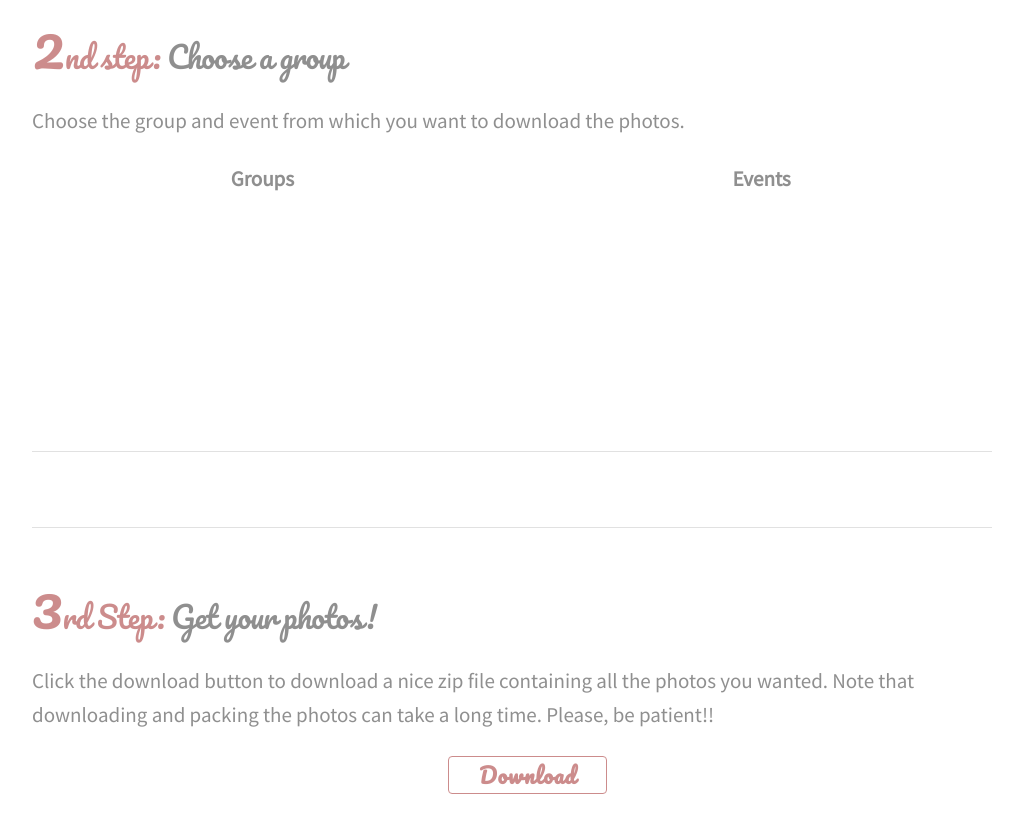
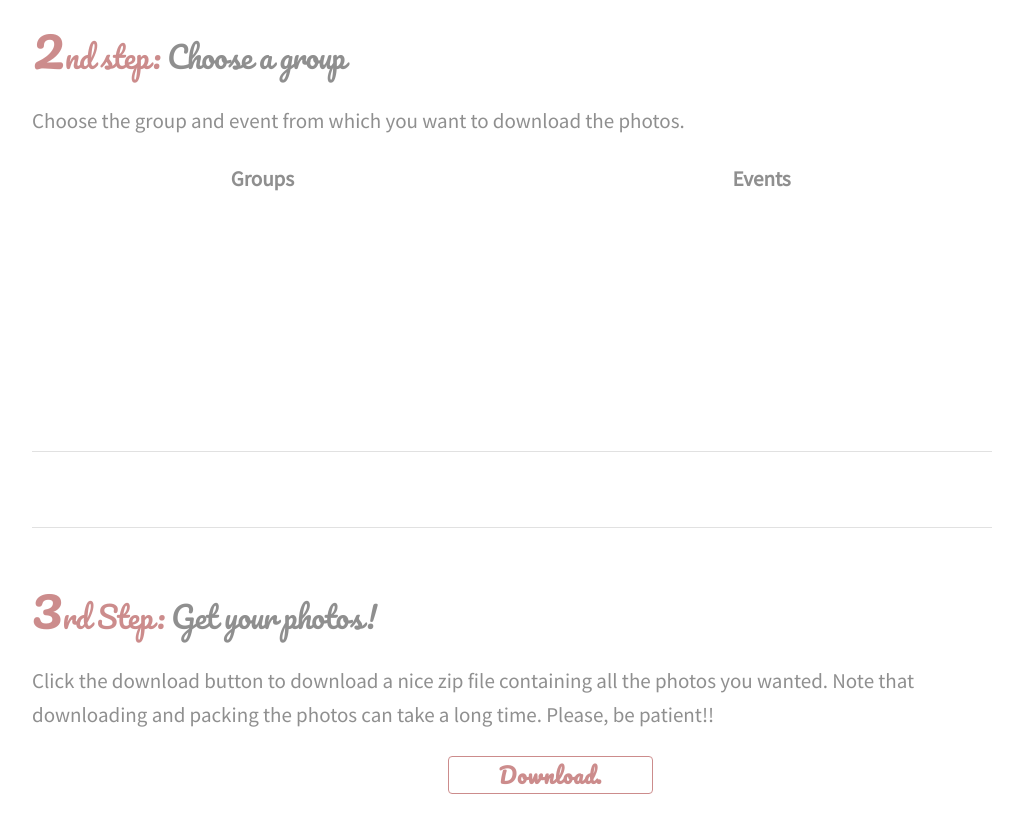
Before and after one commit to victor-gil-sepulveda/MeetupPhotoDownloader, a website: page index.html in a window 1280 px wide. Shown: the part 743-1562 px from the top of the page, without its empty margins (128-1151 px from the left). Drawn offline with nearby package versions, Linux system fonts and the light colour scheme.

Commit message:
Experimenting with download button (II)

```diff
--- a/index.html
+++ b/index.html
@@ -187,7 +187,7 @@
             </div>
 
             <hr>
-            <div class="row" style="margin-bottom:40px; text-align: center">
+            <div class="row" style="margin-bottom:40px; text-align: center;">
                 <div class="twelve columns" style="display: inline-block;" id="advertising_space"> </div>
             </div>
 
@@ -205,8 +205,9 @@
 
             <div class="row is-disabled step_three">
                 <div class="five columns" > <p></p></div>
-                <div class="two columns" >
-                    <button class="button-primary" id="get_photos_button">Download</button>
+                <div class="two columns" style="text-align: center;">
+                    <button class="button-primary loading" id="get_photos_button"
+                    style="width:205px;display:inline-block;">Download</button>
 
                 </div>
                 <div class="five columns" > <p></p></div>
```
